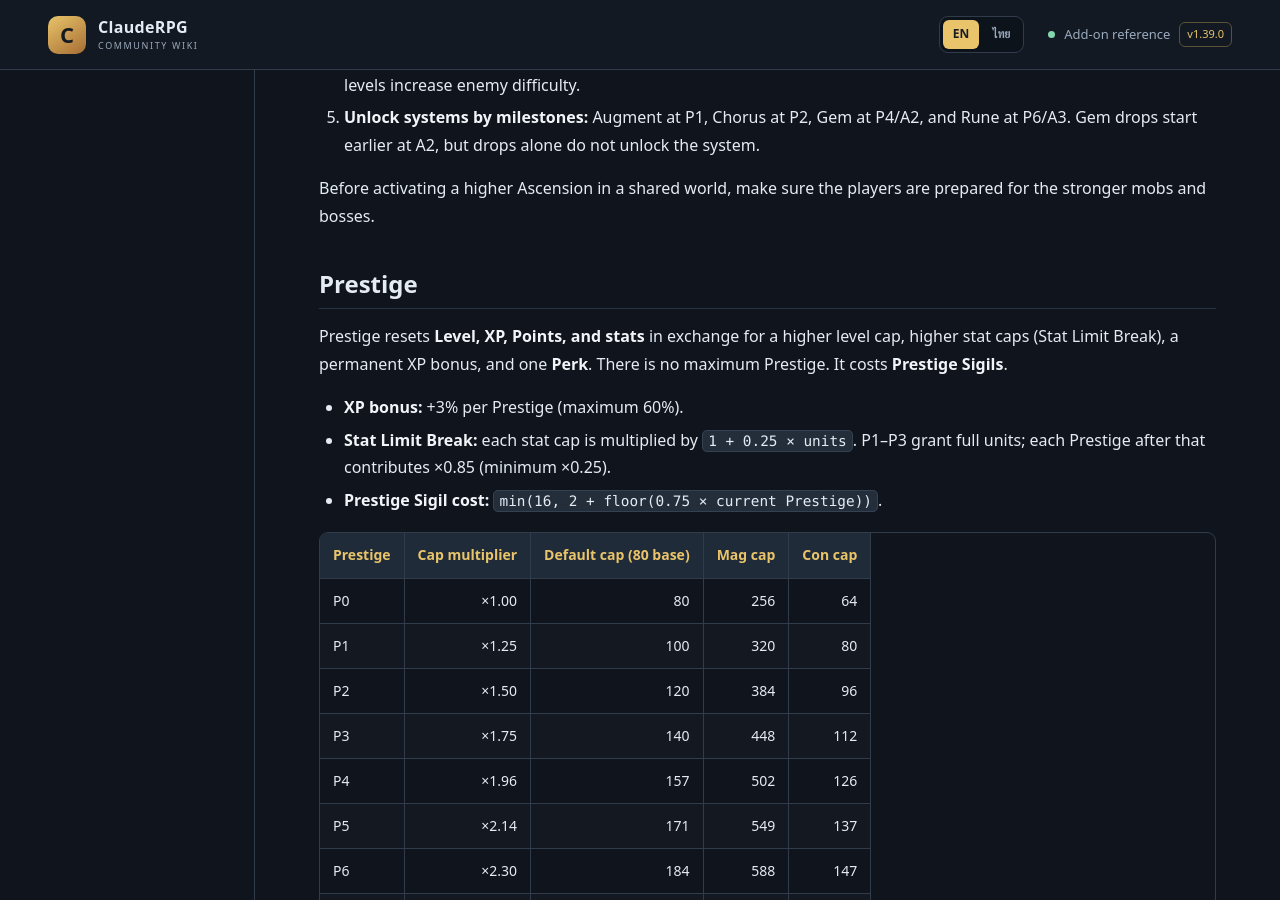
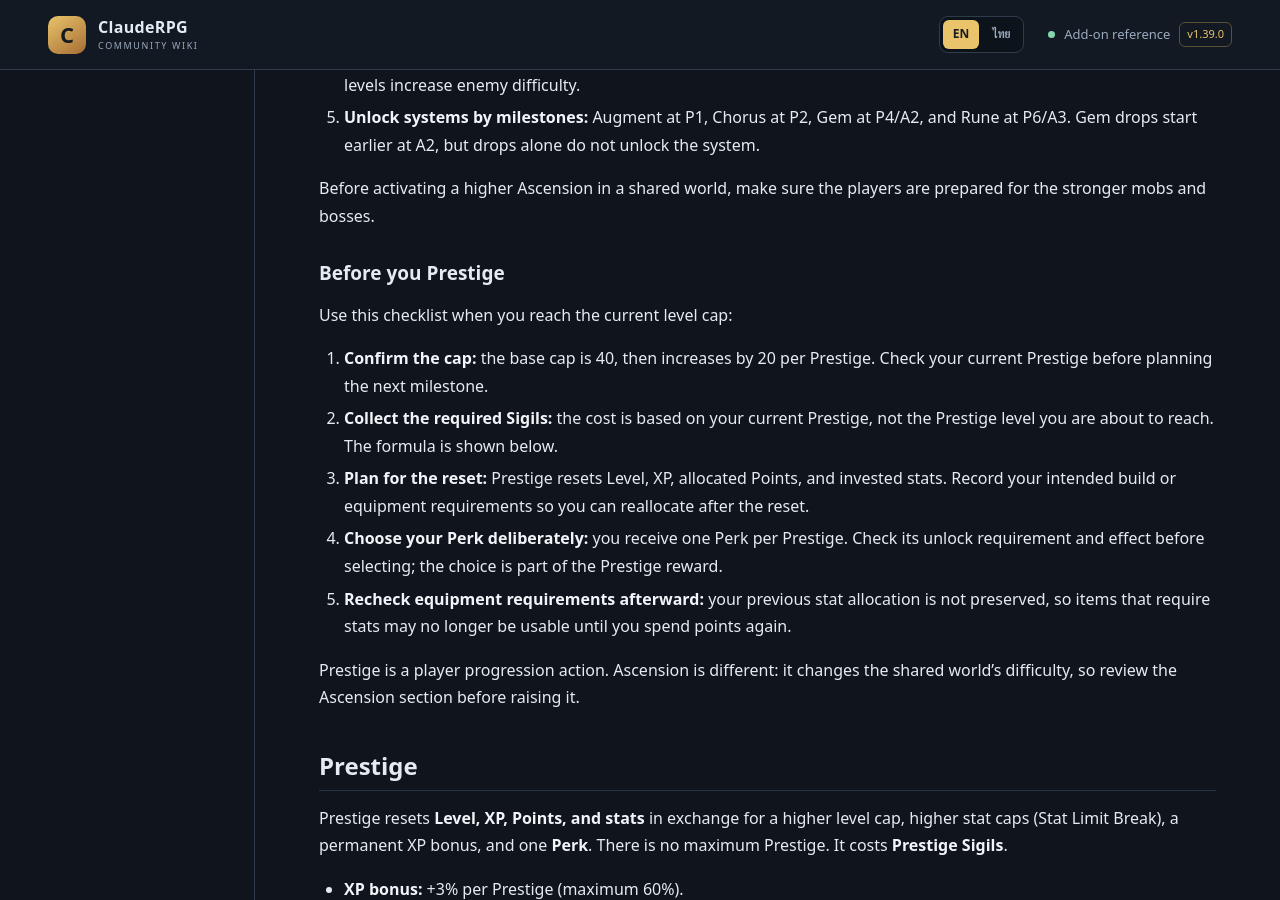
Before and after one commit to miniTorch25/ClaudeRPG-Wiki-V2, a Jekyll site: the page built from Progression.md, in a window 1280 px wide and 900 px high, scrolled down 2316 px. Built offline with Jekyll 4.4.1, drawn with Linux system fonts in a browser that asks for light colours; our own code applies the rules of GitHub Pages for plain Markdown files.

Commit message:
docs: add bilingual pre-Prestige checklist

```diff
--- a/Progression.md
+++ b/Progression.md
@@ -70,6 +70,18 @@
 5. **Unlock systems by milestones:** Augment at P1, Chorus at P2, Gem at P4/A2, and Rune at P6/A3. Gem drops start earlier at A2, but drops alone do not unlock the system.
 
 Before activating a higher Ascension in a shared world, make sure the players are prepared for the stronger mobs and bosses.
+
+### Before you Prestige
+
+Use this checklist when you reach the current level cap:
+
+1. **Confirm the cap:** the base cap is 40, then increases by 20 per Prestige. Check your current Prestige before planning the next milestone.
+2. **Collect the required Sigils:** the cost is based on your current Prestige, not the Prestige level you are about to reach. The formula is shown below.
+3. **Plan for the reset:** Prestige resets Level, XP, allocated Points, and invested stats. Record your intended build or equipment requirements so you can reallocate after the reset.
+4. **Choose your Perk deliberately:** you receive one Perk per Prestige. Check its unlock requirement and effect before selecting; the choice is part of the Prestige reward.
+5. **Recheck equipment requirements afterward:** your previous stat allocation is not preserved, so items that require stats may no longer be usable until you spend points again.
+
+Prestige is a player progression action. Ascension is different: it changes the shared world's difficulty, so review the Ascension section before raising it.
 
 ## Prestige
 
@@ -238,6 +250,18 @@
 
 ก่อนเพิ่ม Ascension ในโลกที่เล่นร่วมกัน ควรตรวจสอบให้แน่ใจว่าผู้เล่นพร้อมรับมือกับมอนสเตอร์และบอสที่แข็งแกร่งขึ้น
 
+### เช็กลิสต์ก่อนทำ Prestige
+
+เมื่อถึงเลเวลสูงสุดปัจจุบัน ให้ตรวจสอบตามรายการนี้:
+
+1. **ตรวจสอบเพดานเลเวล:** เริ่มต้นที่ 40 และเพิ่มอีก 20 ต่อ Prestige ตรวจระดับปัจจุบันก่อนวางแผนเป้าหมายถัดไป
+2. **เตรียม Sigil ให้พอ:** ค่าใช้จ่ายคำนวณจากระดับ Prestige ปัจจุบัน ไม่ใช่ระดับที่จะได้รับหลังทำสำเร็จ ดูสูตรได้ในหัวข้อด้านล่าง
+3. **เตรียมรับการรีเซ็ต:** Prestige จะรีเซ็ต Level, XP, Points และค่าสเตตัสที่ลงทุนไว้ จดบิลด์หรือเงื่อนไขอุปกรณ์ที่ต้องการไว้เพื่อจัดแต้มใหม่หลังรีเซ็ต
+4. **เลือก Perk อย่างตั้งใจ:** ได้ Perk หนึ่งอย่างต่อ Prestige ควรตรวจเงื่อนไขปลดล็อกและผลของ Perk ก่อนเลือก
+5. **ตรวจเงื่อนไขอุปกรณ์อีกครั้ง:** แต้มสเตตัสเดิมจะไม่คงอยู่หลังรีเซ็ต อุปกรณ์ที่ต้องใช้ค่าสเตตัสบางอย่างอาจใช้งานไม่ได้จนกว่าจะจัดแต้มใหม่
+
+Prestige เป็นความก้าวหน้าของผู้เล่น ส่วน Ascension แตกต่างกันตรงที่เปลี่ยนความยากของโลกที่ใช้ร่วมกัน โปรดอ่านหัวข้อ Ascension ก่อนเพิ่มระดับโลก
+
 ## Prestige
 
 Prestige จะรีเซ็ต **Level, XP, Points และค่าสเตตัส** เพื่อแลกกับเลเวลสูงสุดที่เพิ่มขึ้น เพดานค่าสเตตัสที่สูงขึ้น (Stat Limit Break) โบนัส XP ถาวร และ **Perk** 1 อย่าง ไม่มีระดับ Prestige สูงสุด และต้องใช้ **Prestige Sigil**
```
